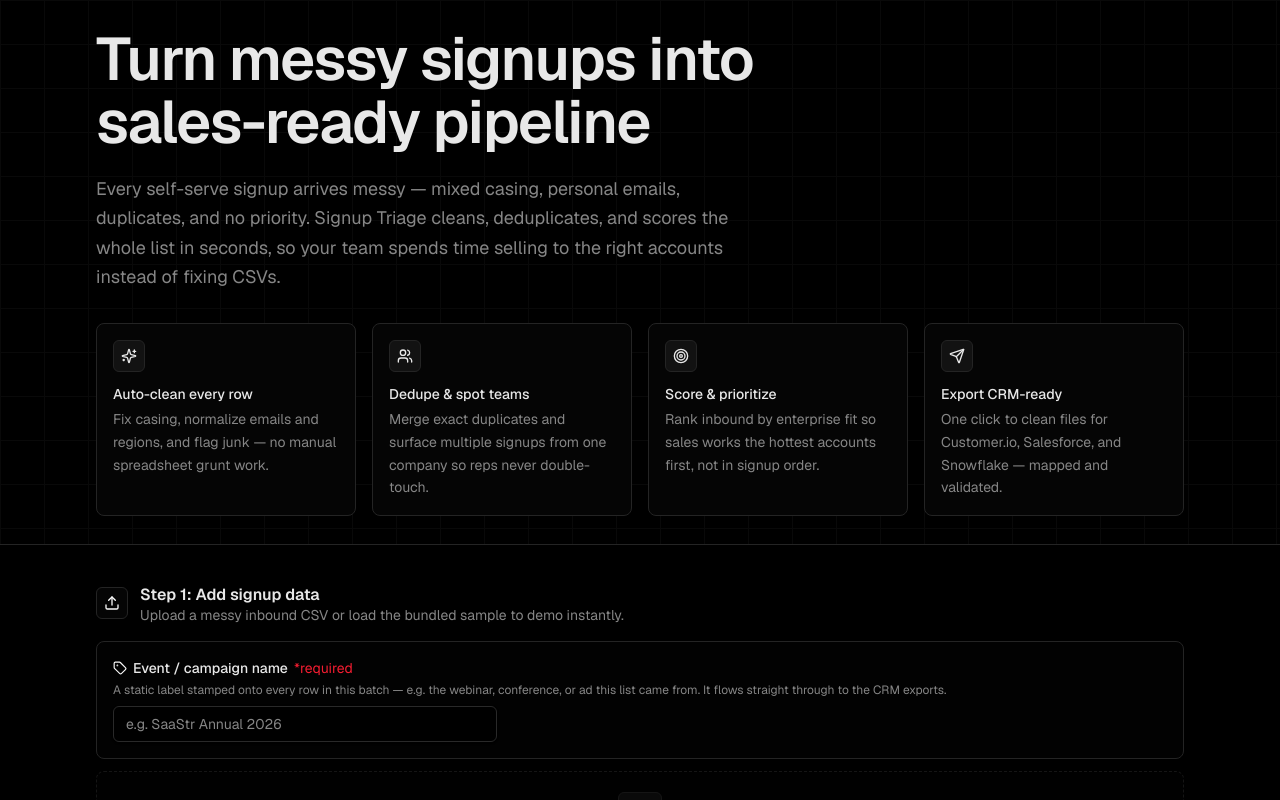
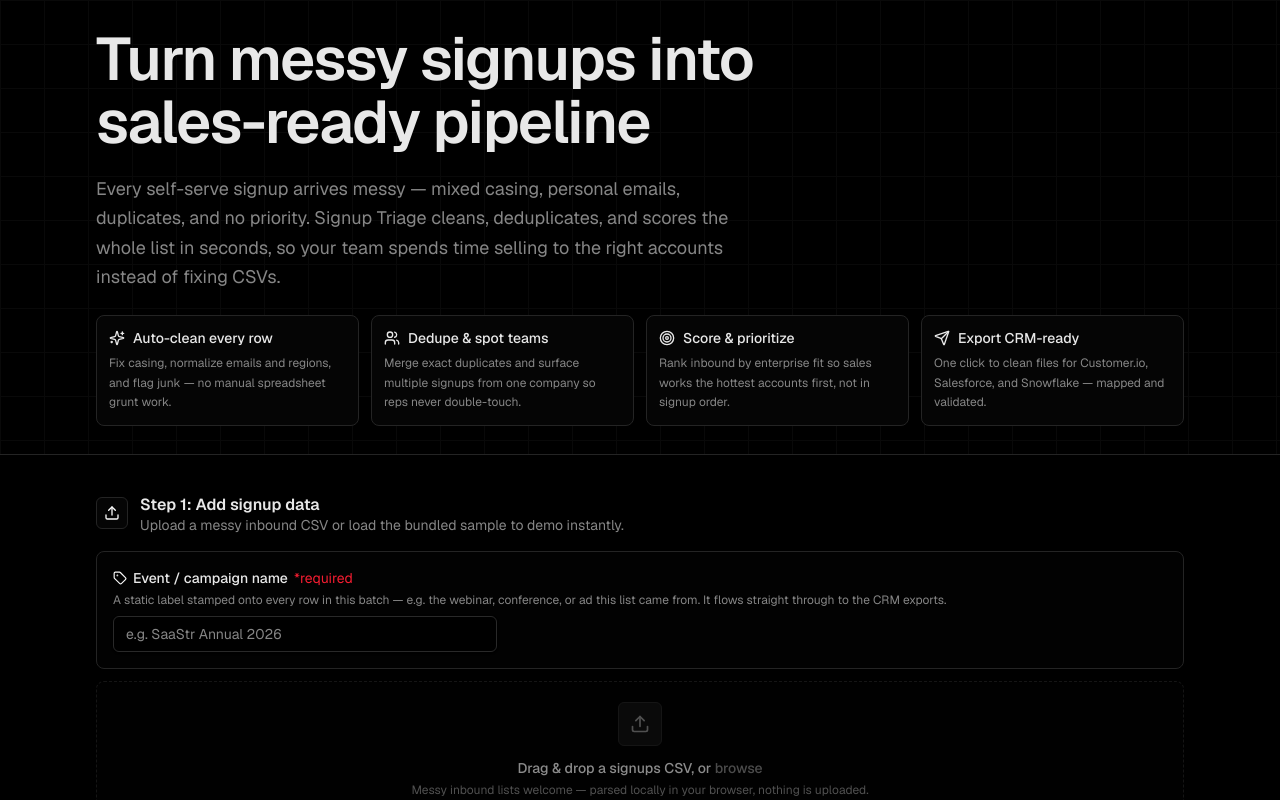
Before and after one commit to spuravet-sudo/Vercel-signup-triage, a Next.js app: page / in a window 1280 px wide. Shown: the top 800 px of the page. Built offline with nearby package versions, Linux system fonts and the light colour scheme.

Commit message:
Compact hero value-prop boxes with inline icons

```diff
--- a/components/hero-section.tsx
+++ b/components/hero-section.tsx
@@ -43,17 +43,17 @@ export function HeroSection() {
           </p>
         </div>
 
-        <ul className="mt-8 grid grid-cols-1 gap-4 sm:grid-cols-2 lg:grid-cols-4">
+        <ul className="mt-6 grid grid-cols-1 gap-3 sm:grid-cols-2 lg:grid-cols-4">
           {VALUE_PROPS.map((prop) => (
             <li
               key={prop.title}
-              className="rounded-lg border border-border bg-card p-4 transition-colors hover:border-foreground/25"
+              className="rounded-lg border border-border bg-card p-3 transition-colors hover:border-foreground/25"
             >
-              <div className="flex h-8 w-8 items-center justify-center rounded-md border border-border bg-muted">
-                <prop.icon className="h-4 w-4 text-foreground" />
+              <div className="flex items-center gap-2">
+                <prop.icon className="h-4 w-4 shrink-0 text-foreground" />
+                <p className="text-sm font-medium">{prop.title}</p>
               </div>
-              <p className="mt-3 text-sm font-medium">{prop.title}</p>
-              <p className="mt-1 text-sm leading-relaxed text-muted-foreground">{prop.body}</p>
+              <p className="mt-1.5 text-xs leading-relaxed text-muted-foreground">{prop.body}</p>
             </li>
           ))}
         </ul>
```
